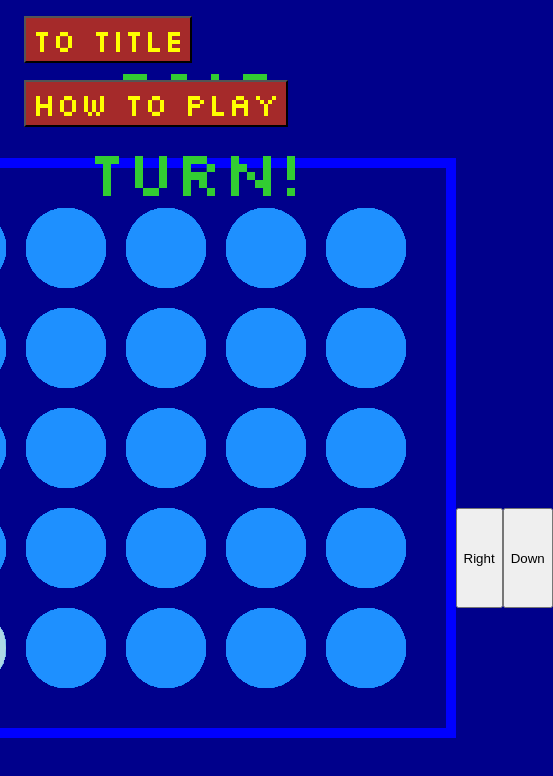
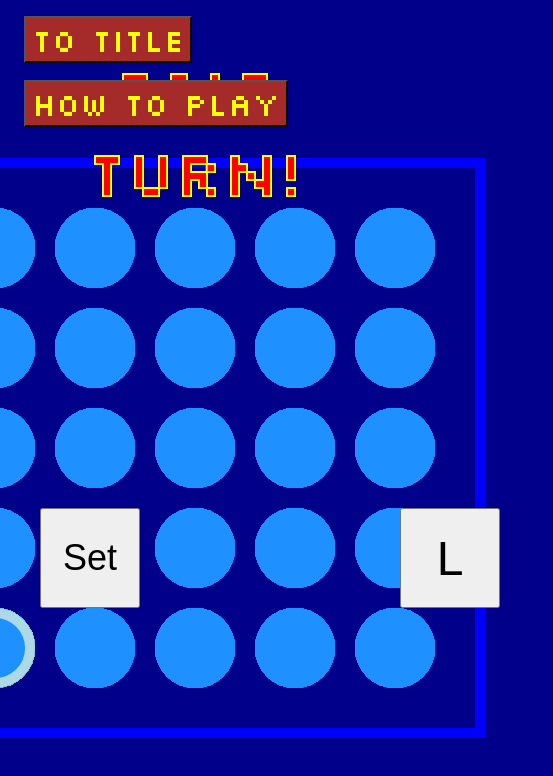
Before and after one commit to Re-MoNu/SusMok, a plain HTML site: page main.html in a window 390 px wide. Shown: the whole page, 553 px wide, since content can reach past the window. Drawn offline with nearby package versions, Linux system fonts and the light colour scheme.

Commit message:
Mobile Accessability

```diff
--- a/main.html
+++ b/main.html
@@ -12,10 +12,10 @@
 </head>
 
 <body>
-    <button onclick="keyUp(37)" class="move">Left</button>
+    <button onclick="keyUp(37)" class="move" id="left">L</button>
     <canvas width="560" height="560" id="board"></canvas>
-    <button onclick="keyUp(39)" class="move">Right</button>
-    <button onclick="keyDown(32)" class="move">Down</button>
+    <button onclick="keyUp(39)" class="move" id="right">R</button>
+    <button onclick="keyDown(32)" class="move" id="down">Set</button>
     <span id="turn">P1's Turn!</span>
     <script src="script.js"></script>
     <button onclick="back()" id="back" class="interact">To Title</button>
--- a/script.js
+++ b/script.js
@@ -111,8 +111,7 @@ function phys() {
                         turnDisplay.style.webkitTextStroke = "2px red";
                         if (winCheck(i, sel, 2)) {
                             drawBoard();
-                            turnDisplay.style.color = "lime";
-                            turnDisplay.style.webkitTextStroke = "limegreen";
+                            turnDisplay.style.color = "white";
                             turnDisplay.innerText = "P1 Wins!";
                             clearInterval(repeat);
                         }
@@ -125,8 +124,7 @@ function phys() {
                         turnDisplay.style.webkitTextStroke = "2px yellow";
                         if (winCheck(i, sel, 1)) {
                             drawBoard();
-                            turnDisplay.style.color = "lime";
-                            turnDisplay.style.webkitTextStroke = "limegreen";
+                            turnDisplay.style.color = "white";
                             turnDisplay.innerText = "P2 Wins!";
                             clearInterval(repeat);
                         }
--- a/style.css
+++ b/style.css
@@ -8,6 +8,7 @@ body {
 }
 
 canvas {
+    z-index: -1;
     background-color: darkblue;
     border: 10px blue solid;
     margin-top: 150px;
@@ -16,7 +17,8 @@ canvas {
 #turn {
     transition: 500ms;
     position: absolute;
-    color: limegreen;
+    color: red;
+    -webkit-text-stroke: 2px yellow;
     font-size: 64px;
     margin-top: 40px;
 }
@@ -38,8 +40,20 @@ canvas {
     top:16px;
 }
 .move {
-    position: static;
+    position: absolute;
     height: 100px;
     width: 100px;
     margin-top: 500px;
 }
+#left {
+    left: 400px;
+    font-size: 48px;
+}
+#right {
+    right:400px;
+    font-size: 48px;
+}
+#down {
+    right:250px;
+    font-size: 36px;
+}
```
